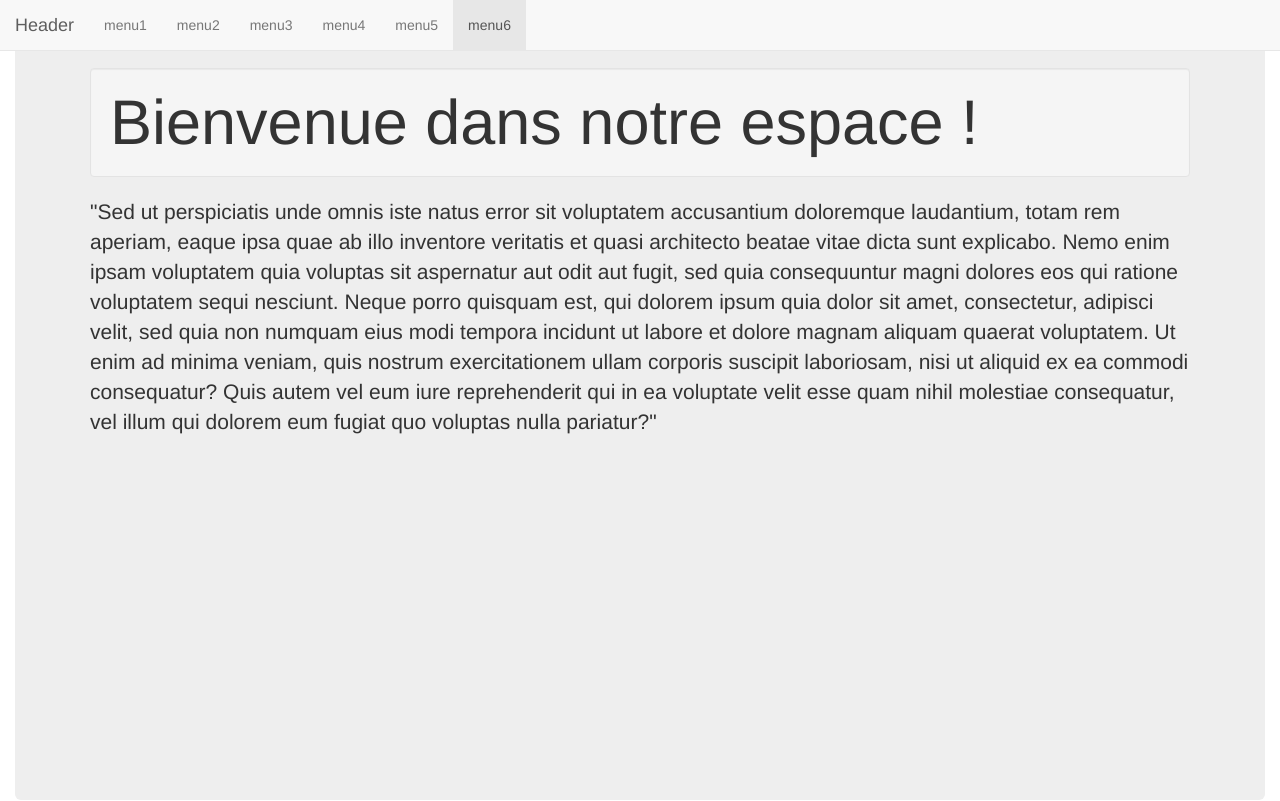
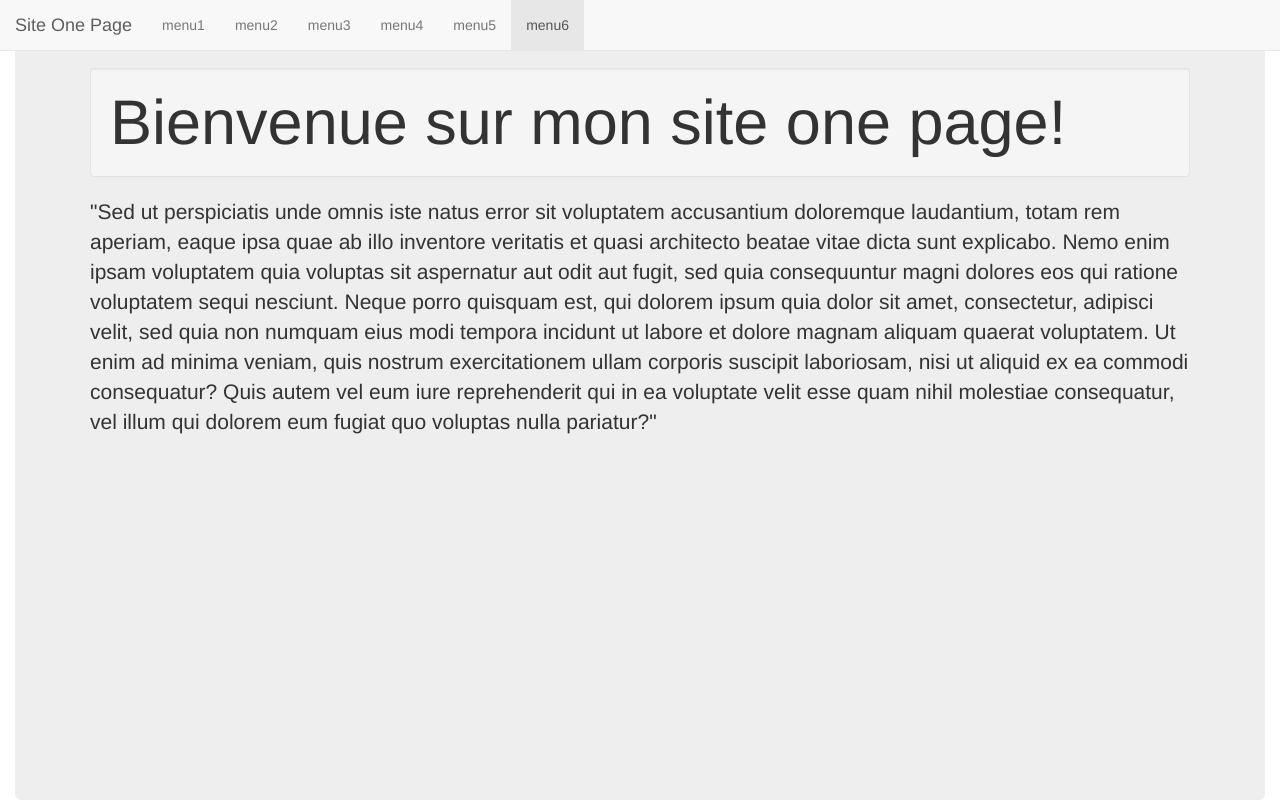
Before and after one commit to Mehdimaker/onepage-demo, a plain HTML site: page index.html in a window 1280 px wide. Shown: the top 801 px of the page. Drawn offline with Linux system fonts and the light colour scheme.

Commit message:
addreadme

```diff
--- a/onepage.html
+++ b/index.html
@@ -1,14 +1,11 @@
 <!DOCTYPE html>
-<html lang="fr">
+<html>
 
 <head>
-    <title>onepage</title>
+    <title>Site One Page</title>
     <meta charset="utf-8">
-    <meta http-equiv="X-UA-Compatible" content="IE=edge">
-    <meta name="viewport" content="width=device-width, initial-scale=1">
     <link href="css/bootstrap.min.css" rel="stylesheet">
-    <style type="text/css">
-    </style>
+
 </head>
 
 <body data-spy="scroll" data-target=".navbar">
@@ -22,15 +19,10 @@
                         <span class="icon-bar"></span>
                         <span class="icon-bar"></span>
                     </button>
-                    <a href="#" class="navbar-brand">Header</a>
+                    <a href="#" class="navbar-brand">Site One Page</a>
                 </div>
                 <div class="collapse navbar-collapse">
                     <ul class="nav navbar-nav">
-                        <!--Pour Centrer NAV modifier navbar-nav
-                            margin: 0 auto;
-                            display: table;
-                            table-layout:
-                            fixed; float:none;-->
                         <li class="active"><a href="#menu1">menu1</a>
                         </li>
                         <li><a href="#menu2">menu2</a>
@@ -50,7 +42,7 @@
 
         <section class="jumbotron" id="menu1">
             <div class="container">
-                <h1 class="well">Bienvenue dans notre espace !</h1>
+                <h1 class="well">Bienvenue sur mon site one page!</h1>
                 <p>"Sed ut perspiciatis unde omnis iste natus error sit voluptatem accusantium doloremque laudantium, totam rem aperiam, eaque ipsa quae ab illo inventore veritatis et quasi architecto beatae vitae dicta sunt explicabo. Nemo enim ipsam voluptatem quia voluptas sit aspernatur aut odit aut fugit, sed quia consequuntur magni dolores eos qui ratione voluptatem sequi nesciunt. Neque porro quisquam est, qui dolorem ipsum quia dolor sit amet, consectetur, adipisci velit, sed quia non numquam eius modi tempora incidunt ut labore et dolore magnam aliquam quaerat voluptatem. Ut enim ad minima veniam, quis nostrum exercitationem ullam corporis suscipit laboriosam, nisi ut aliquid ex ea commodi consequatur? Quis autem vel eum iure reprehenderit qui in ea voluptate velit esse quam nihil molestiae consequatur, vel illum qui dolorem eum fugiat quo voluptas nulla pariatur?"
                 </p>
             </div>
--- a/js/addheight.js
+++ b/js/addheight.js
@@ -1,4 +1,4 @@
-  //Définie la taille des section en fonction de la page
+  //Définie la taille des sections
         $(document).ready(function () {
             jQuery('document').ready(function () {
                 var min_height = jQuery(window).height();
--- a/js/scrollmovement.js
+++ b/js/scrollmovement.js
@@ -1,4 +1,4 @@
-   //mouvement fluide des changements de page
+   //mouvement fluide
         $(function () {
             $('nav a').on('click', function (e) {
                 e.preventDefault();
```
Also changed, not shown: 1 other file.
